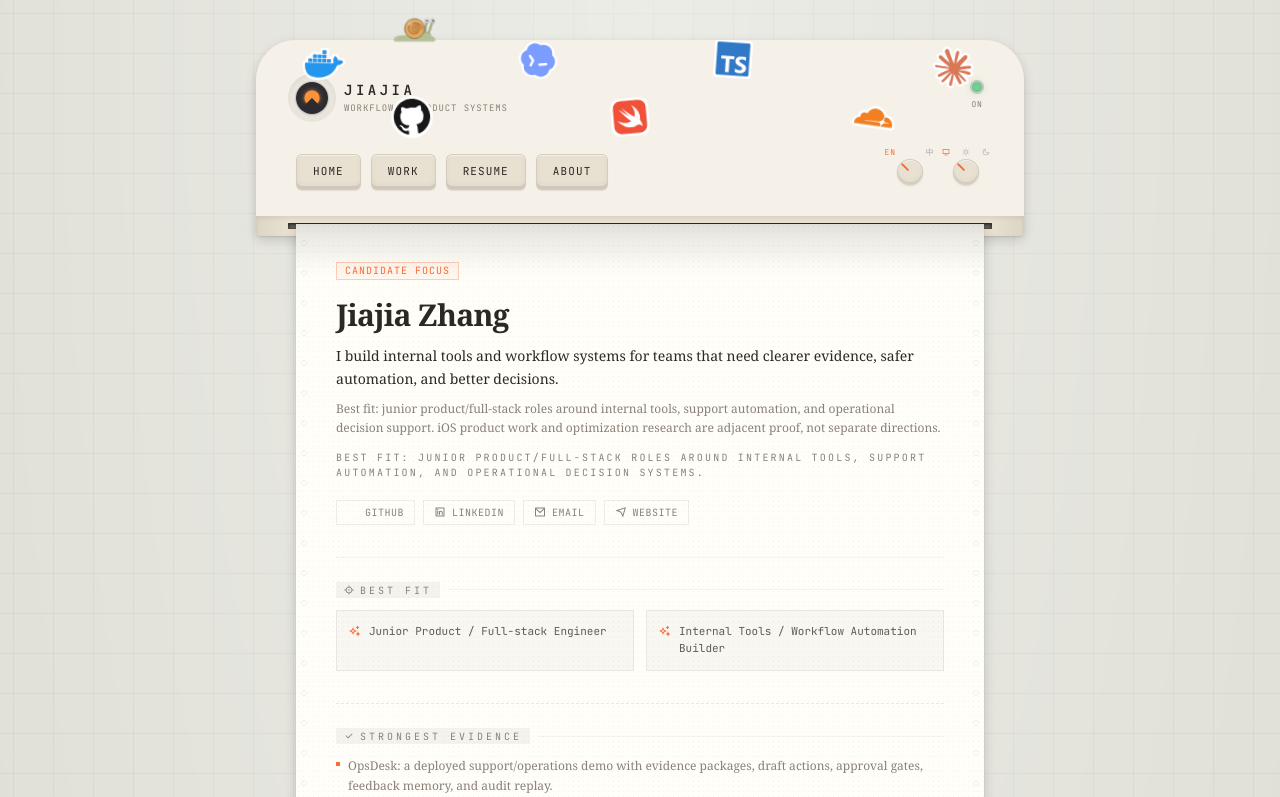
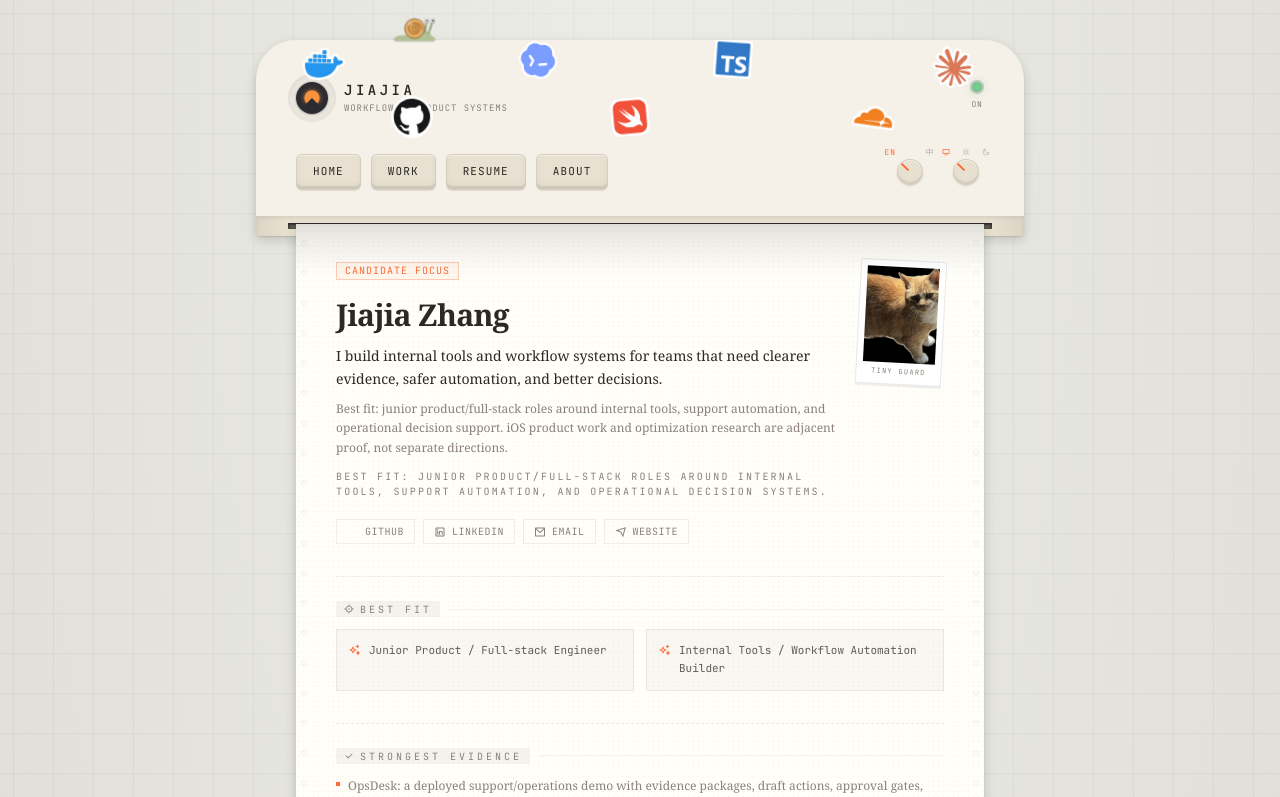
Before and after one commit to isjiajia01/personal-website, a Next.js app: page / in a window 1280 px wide. Shown: the top 797 px of the page. Built offline with nearby package versions, Linux system fonts and the light colour scheme; some icons are missing.

Commit message:
Add cat photo sticker

```diff
--- a/app/[lang]/page.tsx
+++ b/app/[lang]/page.tsx
@@ -1,4 +1,5 @@
 import { getDictionary } from "@/dictionaries";
+import Image from "next/image";
 import Link from "next/link";
 import {
   RiApps2Line as BriefcaseIcon,
@@ -42,20 +43,35 @@ export default async function Home(
     <div>
       <PrintedSection>
         <div className="flex flex-col gap-5">
-          <div>
+          <div className="relative">
+            <div className="max-w-2xl pr-0 sm:pr-24">
               <PrintedLabel variant="accent">{dictionary.labels.roleFit}</PrintedLabel>
               <h1 className="mt-4 font-serif text-2xl font-bold leading-tight tracking-tight text-printer-ink dark:text-printer-ink-dark sm:text-3xl">
                 Jiajia Zhang
               </h1>
-            <p className="mt-3 max-w-2xl font-serif text-sm leading-relaxed text-printer-ink dark:text-printer-ink-dark/80">
+              <p className="mt-3 font-serif text-sm leading-relaxed text-printer-ink dark:text-printer-ink-dark/80">
                 {dictionary.homepage.headline}
               </p>
-            <p className="mt-2 max-w-2xl font-serif text-xs leading-relaxed text-printer-ink-light dark:text-printer-ink-dark/55">
+              <p className="mt-2 font-serif text-xs leading-relaxed text-printer-ink-light dark:text-printer-ink-dark/55">
                 {dictionary.homepage.subline}
               </p>
-            <p className="mt-3 max-w-2xl font-mono text-[10px] uppercase tracking-[0.22em] text-printer-ink-light dark:text-printer-ink-dark/40">
+              <p className="mt-3 font-mono text-[10px] uppercase tracking-[0.22em] text-printer-ink-light dark:text-printer-ink-dark/40">
                 {motto}
               </p>
+            </div>
+            <div className="mt-4 w-fit rotate-[3deg] border border-printer-ink/10 bg-white p-1.5 shadow-[0_2px_0_rgba(0,0,0,0.06)] sm:absolute sm:right-0 sm:top-1 sm:mt-0 sm:w-[86px] dark:border-white/10 dark:bg-printer-ink/80 dark:shadow-[0_2px_0_rgba(255,255,255,0.03)]">
+              <Image
+                src="/images/cat-sticker.jpg"
+                alt="Cat photo sticker"
+                width={86}
+                height={96}
+                className="block h-24 w-[86px] object-cover grayscale-[18%] sm:h-[96px]"
+                priority
+              />
+              <div className="pt-1 text-center font-mono text-[7px] uppercase tracking-[0.18em] text-printer-ink-light dark:text-printer-ink-dark/45">
+                tiny guard
+              </div>
+            </div>
           </div>
 
           <div className="flex flex-wrap gap-2">
```
Also changed, not shown: public/images/cat-sticker.jpg (added). Lines whose indentation alone changed are shown as unchanged.
